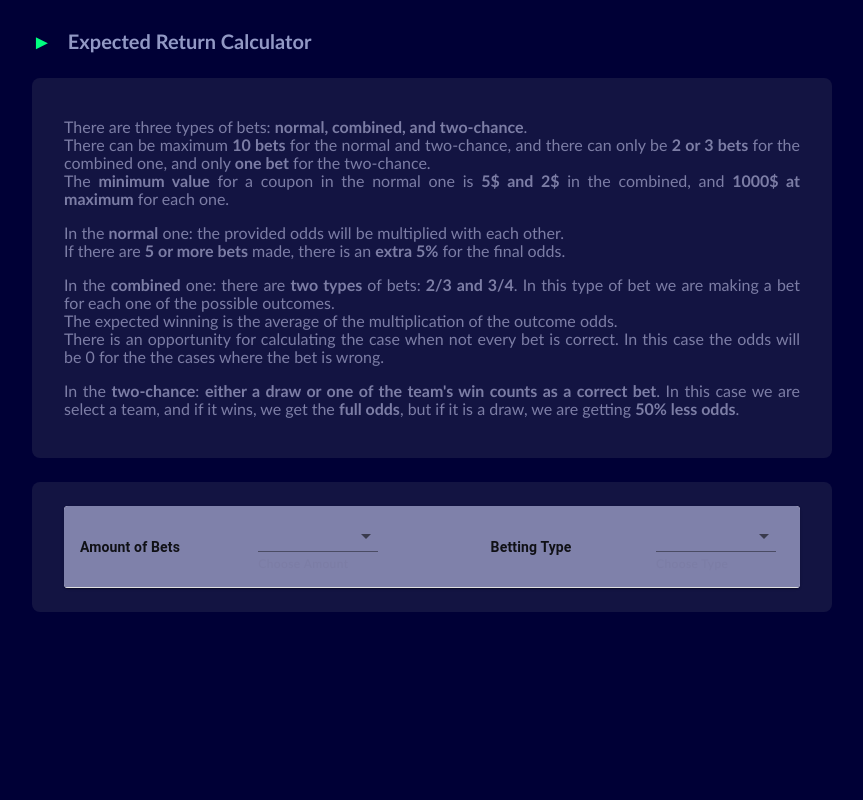
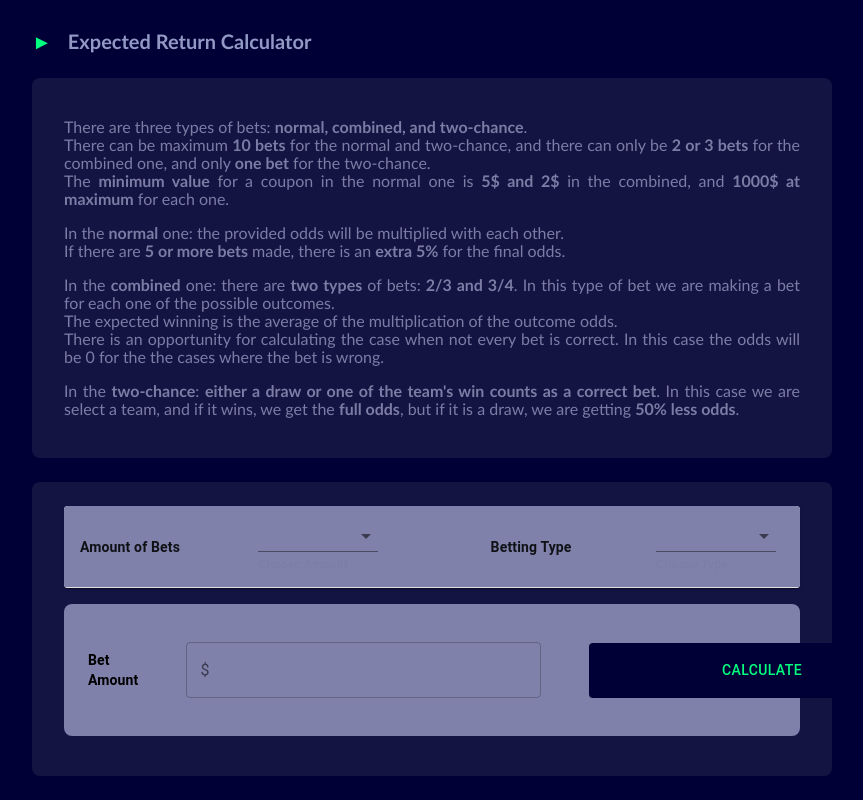
Before and after one commit to kelemenr/software-testing, a React (Create React App) app: page / in a window 1280 px wide. Shown: the part 267-1067 px from the top of the page, without its empty margins (208-1071 px from the left). Before the commit the page ends 903 px from the top, so only its background shows below. Built offline with nearby package versions, Linux system fonts and the light colour scheme.

Commit message:
Added calculator field

```diff
--- a/src/App.css
+++ b/src/App.css
@@ -20,6 +20,7 @@ h2 {
 
 span {
   color: #00FF80;
+  /*color: #FFFFFF;*/
   margin: 0 0.7rem 0 0;
 }
 
@@ -43,3 +44,10 @@ span {
   margin: 1.5rem 15rem 1.5rem 15rem;
   border-radius: 0.5rem;
 }
+
+.calculator {
+  background-color: #7F81AA;
+  padding: 1.5rem 0.5rem 1.5rem 0.5rem;
+  margin: 1rem 0rem 1rem 0rem;
+  border-radius: 0.5rem;
+}
--- a/src/components/calculatorTable.component.js
+++ b/src/components/calculatorTable.component.js
@@ -1,5 +1,4 @@
 import React, { useContext, useState } from 'react';
-import { makeStyles } from '@material-ui/core/styles';
 import Table from '@material-ui/core/Table';
 import TableBody from '@material-ui/core/TableBody';
 import TableCell from '@material-ui/core/TableCell';
@@ -11,6 +10,11 @@ import NumberDropDown from './numberDropDown.component.js';
 import TypeDropDown from './typeDropDown.component.js';
 import TableTextField from './tableTextField.component.js';
 import DropDownContext from '../context/dropdown-context.js';
+import Button from '@material-ui/core/Button';
+import CalculatorTextField from './calculatorTextField.component.js';
+import { createMuiTheme, withStyles, makeStyles, ThemeProvider } from '@material-ui/core/styles';
+import { Theme } from '@material-ui/core';
+import '../App.css';
 
 const useStyles = makeStyles({
   table: {
@@ -19,8 +23,27 @@ const useStyles = makeStyles({
   },
   table_header: {
     background: '#7F81AA',
+    color: 'white'
+  },
+  table_row: {
+    color: 'white'
+  },
+  table_cell: {
+    bordorBottom: 'none'
   }
 });
+
+const ColorButton = withStyles((theme) => ({
+  root: {
+    color: 'white',
+    backgroundColor: '#000036',
+    width: '45ch',
+    height: '7ch',
+    '&:hover': {
+      backgroundColor: '#00002B',
+    },
+  },
+}))(Button);
 
 export default function CalculatorTable() {
   const classes = useStyles();
@@ -40,10 +63,11 @@ export default function CalculatorTable() {
   };
 
   return (
+    <div>
     <TableContainer component={Paper}>
       <Table className={classes.table} size="small" aria-label="a table">
         <TableHead className={classes.table_header}>
-          <TableRow>
+          <TableRow >
             <TableCell><b>Amount of Bets</b></TableCell>
             <TableCell align="left"><NumberDropDown></NumberDropDown></TableCell>
             <TableCell align="right"><b>Betting Type</b></TableCell>
@@ -57,5 +81,16 @@ export default function CalculatorTable() {
         </TableBody>
       </Table>
     </TableContainer>
+    <div className='calculator'>
+      <Table size="small" aria-label="another table">
+        <TableRow>
+          <TableCell style={{borderBottom:'none'}} ><b>Bet Amount</b></TableCell>
+          <TableCell style={{borderBottom:'none'}}><CalculatorTextField></CalculatorTextField></TableCell>
+          <TableCell style={{borderBottom:'none'}}><ColorButton>Calculate</ColorButton></TableCell>
+          <Table></Table>
+        </TableRow>
+      </Table>
+    </div>
+    </div>
   );
 }
--- /dev/null
+++ b/src/components/calculatorTextField.component.js
@@ -0,0 +1,22 @@
+import React from 'react';
+import { makeStyles } from '@material-ui/core/styles';
+import TextField from '@material-ui/core/TextField';
+
+const useStyles = makeStyles((theme) => ({
+  root: {
+    '& > *': {
+      margin: theme.spacing(1),
+      width: '45ch',
+    },
+  },
+}));
+
+export default function CalculatorTextField() {
+  const classes = useStyles();
+
+  return (
+    <form className={classes.root} noValidate autoComplete="off">
+      <TextField id="outlined-basic" label="$" variant="outlined" />
+    </form>
+  );
+}
```
